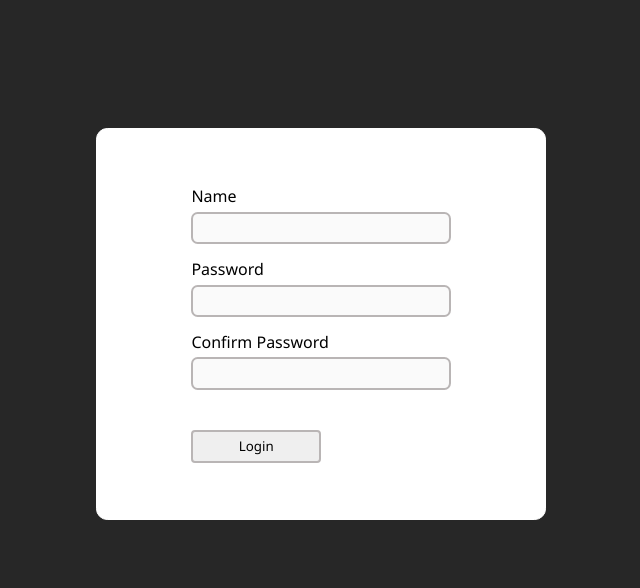
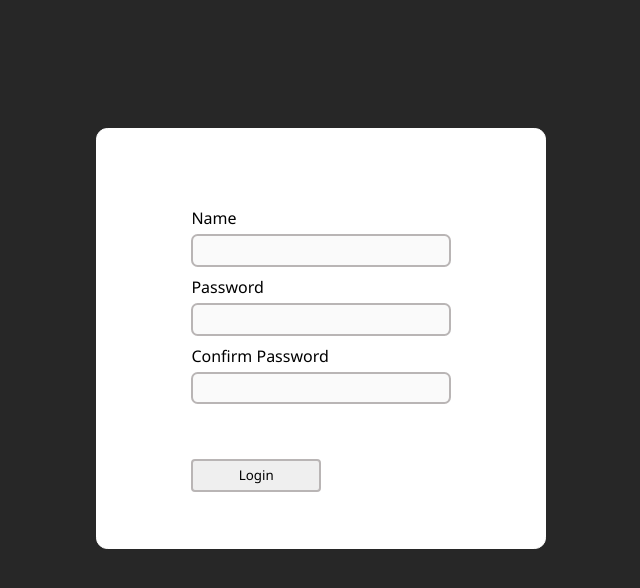
Before and after one commit to victorojedeji/JS-form-validation, a plain HTML site: page index.html in a window 1280 px wide. Shown: the whole page, without its empty margins (319-959 px from the left). Drawn offline with Linux system fonts and the light colour scheme.

Commit message:
final commit

```diff
--- a/index.js
+++ b/index.js
@@ -22,11 +22,11 @@ submitBtn.addEventListener("click", () => {
 
     } if(userName.value && (password.value == cPassword.value)) {
 
-        form.innerHTML = `<h5>Welcome back ${userName.value}!</h5>`;
+        form.innerHTML = `<h5 class="announcement">Welcome back ${userName.value}!</h5>`;
 
     }if (!userName.value && ((password.value == cPassword.value) || (password.value !== cPassword.value))){
 
-        nameError.innerHTML = "Name is required";
+        nameError.innerHTML = "NOTE: Name is required";
 
     } if((password.value.length > 0) && (password.value.length <= 6) ){
 
--- a/style.css
+++ b/style.css
@@ -30,7 +30,7 @@ body{
 
 input {
     display: block;
-    margin-bottom: 1em;
+    margin-bottom: .7em;
     padding: .4em .4em;
     border-radius: .5em;
     outline: none;
@@ -49,7 +49,7 @@ label {
 
 #submit-button {
     padding: .4em;
-    margin-top: 2em;
+    margin-top: 1em;
     width: 50%;
     border-radius: .3em;
     border: 2px solid #b9b5b5;
@@ -60,6 +60,19 @@ label {
     background-color: #ffffff;
 }
 
-.password-error-msg {
+#error {
+    width: 100%;
+    text-align: center;
+    color: #ef1717;
+    height: 1rem;
+    margin-bottom: .5em;
+    font-size: .8rem;
+}
 
+#password-error {
+    width: 100%;
+    text-align: center;
+    color: #ef1717;
+    height: 2rem;
+    font-size: .8rem;
 }
```
